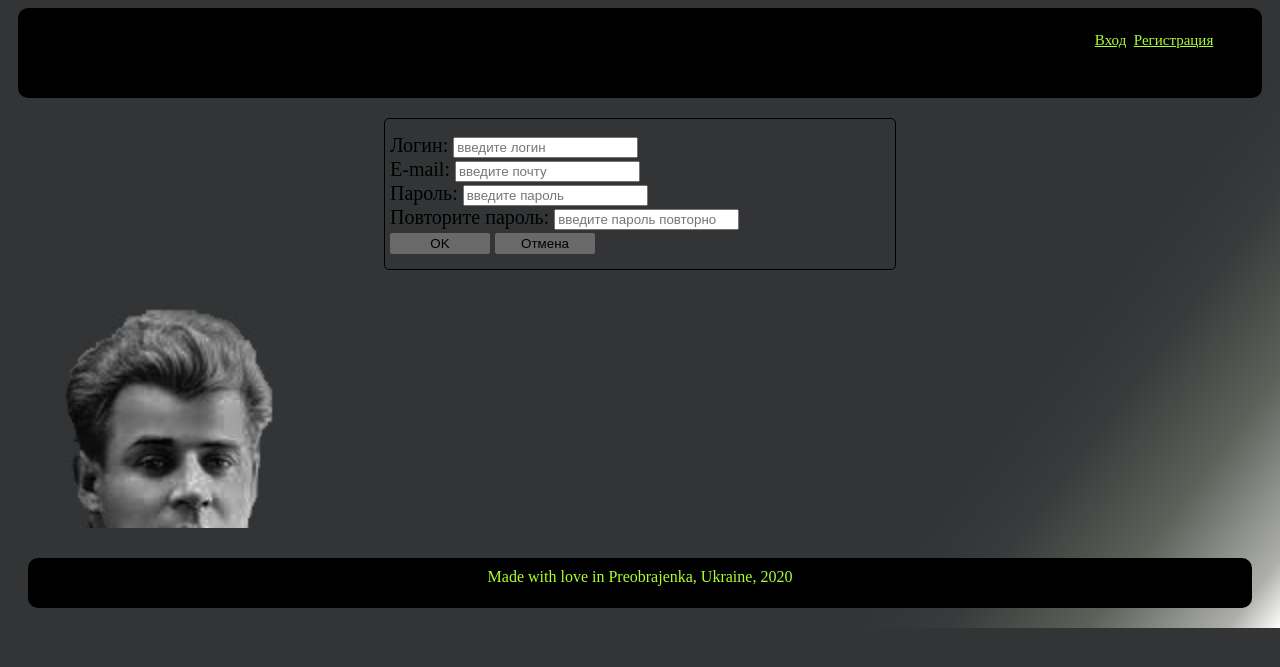
After one commit to asvitaliii/django, a Django app: page /register/ in a window 1280 px wide. The commit adds this page. Shown: the top 667 px of the page. Run offline with Django 3.2, Linux system fonts and the light colour scheme.

Commit message:
login, register forms

```diff
--- a/StartPage/urls.py
+++ b/StartPage/urls.py
@@ -1,6 +1,8 @@
 from django.urls import path
-from .views import index
+from .views import index, sign_in, register
 
 urlpatterns = [
-    path('', index)
+    path('', index),
+    path('login/', sign_in, name='login-page'),
+    path('register/', register, name='register')
 ]
--- a/StartPage/views.py
+++ b/StartPage/views.py
@@ -4,3 +4,11 @@ from django.shortcuts import render
 # Create your views here.
 def index(request):
     return render(request, 'StartPage/index.html')
+
+
+def register(request):
+    return render(request, 'register.html')
+
+
+def sign_in(request):
+    return render(request, 'login.html')
--- a/TrainingSite/urls.py
+++ b/TrainingSite/urls.py
@@ -17,6 +17,6 @@ from django.contrib import admin
 from django.urls import path, include
 
 urlpatterns = [
-    # path('admin/', admin.site.urls),
+    path('admin/', admin.site.urls),
     path('', include('StartPage.urls')),
 ]
--- a/static/css/general.css
+++ b/static/css/general.css
@@ -3,9 +3,9 @@ nav{
     background: black;
     color: greenyellow;
     font-size: 30px;
-    height: 50px;
+    height: 70px;
     padding: 10px;
-    margin: 0 20px 20px 20px;
+    margin: 0 10px 10px 10px;
     text-align: center;
     justify-content: center;
     border-radius: 10px;
@@ -16,7 +16,7 @@ body{
 }
 .container{
     color: black;
-    min-height: 300px;
+    min-height: 400px;
     ont-family: Arial sans-serif;
     font-size: 20px;
     text-align: center;
@@ -33,3 +33,25 @@ footer{
     justify-content: center;
     border-radius: 10px;
 }
+
+.form{
+    text-align: left;
+    max-width: 500px;
+    margin: 0 auto;
+    border: black solid 1px;
+    border-radius: 5px;
+    padding: 15px 5px;
+}
+
+.form button{
+    background-color: dimgray;
+    border-radius: 2px;
+    border: none;
+    padding: 3px;
+    width: 20%;
+}
+
+.err{
+    color: red;
+    margin-left: 7px;
+}
--- a/templates/StartPage/index.html
+++ b/templates/StartPage/index.html
@@ -6,6 +6,7 @@
 {% endblock title %}
 
 {% block content %}
+    Стих:
     <p>
     Пускай ты выпита другим,<br>
     Но мне осталось, мне осталось<br>
--- a/templates/general.html
+++ b/templates/general.html
@@ -19,9 +19,10 @@
 </head>
 <body>
 <nav>
-    Стих:
+    <a href="{% url 'login-page' %}"; style="font-size: 15px; margin-left: 84%; color: greenyellow">Вход</a>
+    <a href="{% url 'register' %}"; style="font-size: 15px; color: greenyellow">Регистрация</a><br>
 </nav>
-<audio autoplay src="{% static 'audio/bg.mp3' %}"></audio>
+<!--<audio autoplay src="{% static 'audio/bg.mp3' %}"></audio>-->
 <div class="container" id="image">
 {% block content %}
 {% endblock content %}
--- /dev/null
+++ b/templates/register.html
@@ -0,0 +1,21 @@
+{% extends "general.html" %}
+{% load static %}
+
+{% block title %}
+    Авторизация
+{% endblock title %}
+
+{% block content %}
+<form class="form" action="/register" method="post">
+    <label for="login_field">Логин:</label>
+    <input type="text" name="login_field" id="login_field" placeholder="введите логин"><br>
+    <label for="email_field">E-mail:</label>
+    <input type="email" name="email_field" id="email_field" placeholder="введите почту"><br>
+    <label for="password_field">Пароль:</label>
+    <input type="password" name="password_field" id="password_field" placeholder="введите пароль"> <br>
+    <label for="password_confirmation_field">Повторите пароль:</label>
+    <input type="password" name="password_confirmation_field" id="password_confirmation_field" placeholder="введите пароль повторно"> <br>
+    <button>OK</button>
+    <button>Отмена</button>
+</form>
+{% endblock content %}
```
Also changed, not shown: templates/login.html (added, +17 -0 lines).
